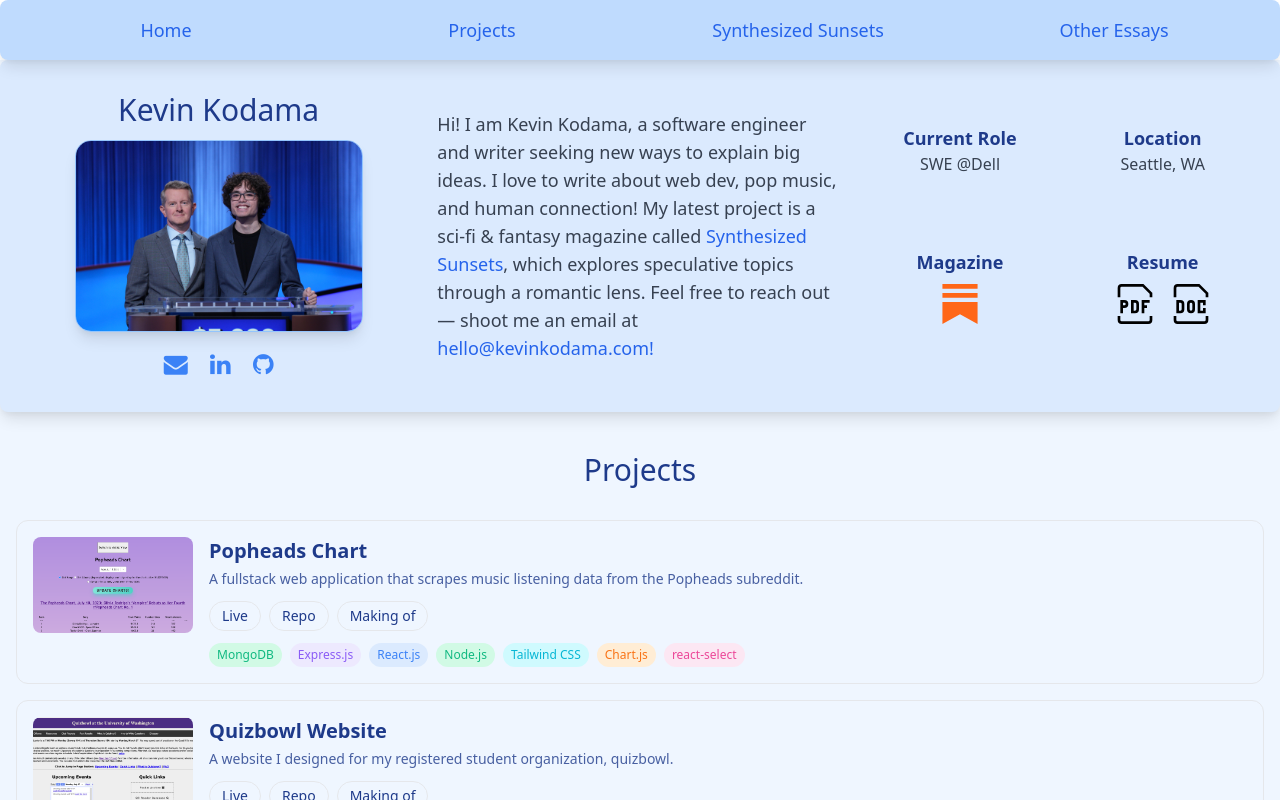
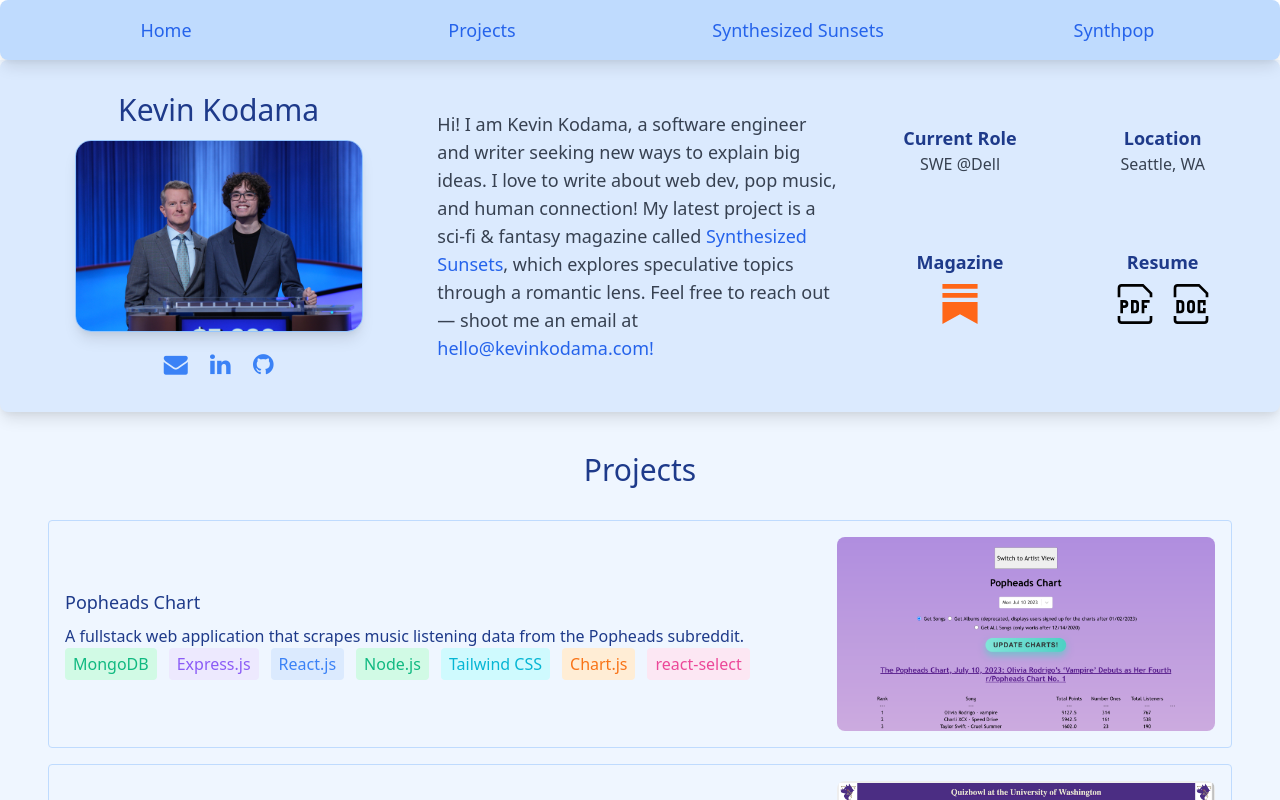
Before and after one commit to stackofstarfruit/kevin-kodama, a SvelteKit app: page / in a window 1280 px wide. Shown: the top 800 px of the page. Built offline with nearby package versions, Linux system fonts and the light colour scheme.

Commit message:
Fix UI rendering issues and update README

```diff
--- a/src/components/ProjectCard.svelte
+++ b/src/components/ProjectCard.svelte
@@ -1,4 +1,6 @@
 <script lang="ts">
+  import type { Tool } from "../types/Tool";
+
   export let detailsHref: string;
 
   export let title: string;
@@ -7,64 +9,89 @@
   export let projectLink: string;
   export let repoLink: string;
   export let makingOfLink: string;
-  export let tools: { name: string; link: string; color: string }[];
+  export let tools: Tool[] = [];
 </script>
 
-<article class="relative rounded-xl border p-4 hover:shadow-md transition">
-  <!-- The “whole card” link overlay -->
+<div
+  class="relative border border-blue-200 ml-8 mr-8 mb-1 p-4 rounded transform transition-all duration-200 hover:z-50 hover:scale-105 hover:shadow-lg flex flex-col md:flex-row justify-between items-center"
+>
+  <!-- Whole-card click target -->
   <a
     href={detailsHref}
     aria-label={`Open ${title}`}
     class="absolute inset-0 z-0"
   ></a>
 
-  <!-- Actual content sits above the overlay -->
-  <div class="relative z-10 flex gap-4">
-    <img src={imageLink} alt={title} class="w-40 h-24 object-cover rounded-lg" />
+  <div class="relative z-10 w-full md:w-2/3">
+    <h2 class="text-lg mb-2">{title}</h2>
+    <p>{description}</p>
 
-    <div class="flex-1">
-      <h3 class="text-xl font-semibold">{title}</h3>
-      <p class="text-sm opacity-80 mt-1">{description}</p>
-
-      <div class="mt-3 flex flex-wrap gap-2">
+    <div class="flex flex-wrap" id="tools">
+      {#each tools as tool (tool.name)}
         <a
-          class="text-sm px-3 py-1 rounded-full border hover:bg-gray-100"
-          href={projectLink}
+          href={tool.link}
           target="_blank"
           rel="noopener noreferrer"
+          class={`px-2 py-1 mr-3 rounded hover:text-white ${tool.color} relative z-20`}
+          on:click|stopPropagation
         >
-          Live
+          {tool.name}
         </a>
-
-        <a
-          class="text-sm px-3 py-1 rounded-full border hover:bg-gray-100"
-          href={repoLink}
-          target="_blank"
-          rel="noopener noreferrer"
-        >
-          Repo
-        </a>
-
-        <a
-          class="text-sm px-3 py-1 rounded-full border hover:bg-gray-100"
-          href={makingOfLink}
-        >
-          Making of
-        </a>
-      </div>
-
-      <div class="mt-3 flex flex-wrap gap-2">
-        {#each tools as tool}
-          <a
-            class={"text-xs px-2 py-1 rounded-full transition " + tool.color}
-            href={tool.link}
-            target="_blank"
-            rel="noopener noreferrer"
-          >
-            {tool.name}
-          </a>
-        {/each}
-      </div>
+      {/each}
     </div>
   </div>
-</article>
+
+  <!-- group is important so we can toggle pointer-events on the overlay -->
+  <div class="relative z-10 w-full md:w-1/3 mt-4 md:mt-0 md:ml-4 group">
+    <!-- Make the image itself clickable (works because overlay below will not intercept clicks when hidden) -->
+    <a
+      href={projectLink}
+      target="_blank"
+      rel="noopener noreferrer"
+      class="relative z-20 block"
+      on:click|stopPropagation
+    >
+      <img
+        src={imageLink}
+        alt={title}
+        class="rounded-lg w-full h-auto transition-opacity duration-200 group-hover:opacity-50"
+      />
+    </a>
+
+    <!-- KEY FIX: when opacity is 0, this must NOT eat clicks -->
+    <div
+      class="absolute top-0 left-0 w-full h-full flex flex-col items-center justify-center bg-black bg-opacity-50 opacity-0 pointer-events-none group-hover:opacity-100 group-hover:pointer-events-auto transition-opacity duration-200 space-y-4"
+    >
+      <a
+        href={repoLink}
+        target="_blank"
+        rel="noopener noreferrer"
+        on:click|stopPropagation
+        class="px-4 py-2 flex items-center space-x-2 bg-gray-800 text-white rounded pointer-events-auto relative z-30"
+      >
+        <i class="fa fa-github"></i>
+        <span>Github</span>
+      </a>
+
+      <a
+        href={projectLink}
+        target="_blank"
+        rel="noopener noreferrer"
+        on:click|stopPropagation
+        class="px-4 py-2 flex items-center space-x-2 bg-green-500 text-white rounded pointer-events-auto relative z-30"
+      >
+        <i class="fa fa-link"></i>
+        <span>Project</span>
+      </a>
+
+      <a
+        href={makingOfLink}
+        on:click|stopPropagation
+        class="px-4 py-2 flex items-center space-x-2 bg-yellow-500 text-white rounded pointer-events-auto relative z-30"
+      >
+        <i class="fa fa-pencil"></i>
+        <span>Making Of</span>
+      </a>
+    </div>
+  </div>
+</div>
--- a/src/lib/index.ts
+++ /dev/null
@@ -1 +0,0 @@
-// place files you want to import through the `$lib` alias in this folder.
--- a/src/routes/+layout.svelte
+++ b/src/routes/+layout.svelte
@@ -15,7 +15,7 @@
     <li><a href="/" class="text-blue-600 hover:text-blue-700">Home</a></li>
     <li><a href="#projects" class="text-blue-600 hover:text-blue-700">Projects</a></li>
     <li><a href="#synthesized-sunsets" class="text-blue-600 hover:text-blue-700">Synthesized Sunsets</a></li>
-    <li><a href="#other-essays" class="text-blue-600 hover:text-blue-700">Other Essays</a></li>
+    <li><a href="#other-essays" class="text-blue-600 hover:text-blue-700">Synthpop</a></li>
   </ul>
 </nav>
 
--- a/src/routes/quizbowl-website/+page.svelte
+++ b/src/routes/quizbowl-website/+page.svelte
@@ -1,17 +1,19 @@
 <script lang="ts">
   import TableOfContents from "./components/TableOfContents.svelte";
-    import SiteBeginnings from './components/SiteBeginnings.svelte';
-    import LandingPage from './components/LandingPage.svelte';
-    import JavaScriptAdventures from './components/JavaScriptAdventures.svelte';
-    import FleshingOutSite from './components/FleshingOutSite.svelte';
-    import ReactiveCSSFeatures from './components/ReactiveCSSFeatures.svelte';
-    import Conclusion from './components/Conclusion.svelte';
+  import SiteBeginnings from "./components/SiteBeginnings.svelte";
+  import LandingPage from "./components/LandingPage.svelte";
+  import JavaScriptAdventures from "./components/JavaScriptAdventures.svelte";
+  import FleshingOutSite from "./components/FleshingOutSite.svelte";
+  import ReactiveCSSFeatures from "./components/ReactiveCSSFeatures.svelte";
+  import Conclusion from "./components/Conclusion.svelte";
 
-    import { onMount } from 'svelte';
+  import { onMount } from "svelte";
+
   let loading = true;
+
   onMount(async () => {
     // Replace with actual loading logic
-      await new Promise(resolve => setTimeout(resolve, 2000)); // simulate a 2 second delay for loading
+    await new Promise((resolve) => setTimeout(resolve, 2000)); // simulate a 2 second delay for loading
     loading = false;
   });
 </script>
@@ -20,32 +22,43 @@
   <title>Quizbowl Website</title>
 </svelte:head>
 
-<body class="bg-blue-50 text-blue-900 p-6">
-  <h1 class="text-4xl px-4 mt-10 mb-10" id="quizbowl-header">Quizbowl Website (Winter 2020 - Spring 2023)</h1>
+<main class="bg-blue-50 text-blue-900 p-6">
+  <h1 class="text-4xl px-4 mt-10 mb-10" id="quizbowl-header">
+    Quizbowl Website (Winter 2020 - Spring 2023)
+  </h1>
 
   {#if loading}
-  <div id="new-site-loading" class="border-solid border-black border-2 w-5/6 h-96 my-8 mx-auto flex items-center justify-center">
+    <div
+      id="new-site-loading"
+      class="border-solid border-black border-2 w-5/6 h-96 my-8 mx-auto flex items-center justify-center"
+    >
       <p class="text-3xl text-center">LOADING PROJECT...</p>
     </div>
   {:else}
-  <iframe id="new-site" class="border-solid border-black border-2 w-5/6 h-96 my-8 mx-auto" title="Quizbowl Website Preview" src="https://students.washington.edu/quizbowl"></iframe>
+    <iframe
+      id="new-site"
+      class="border-solid border-black border-2 w-5/6 h-96 my-8 mx-auto"
+      title="Quizbowl Website Preview"
+      src="https://students.washington.edu/quizbowl"
+    ></iframe>
   {/if}
 
   <article class="text-lg font-medium text-gray-700">
-    <p class="mb-6">From 2020 to 2023, I was the webmaster and sometimes-president of quizbowl at the University of Washington. Quizbowl is a fast-paced academic competition centered around the quick recall of facts. However, the supply of centralized quizbowl resources is limited. I hoped to address this by creating a club website that collected not just club-specific resources, but also resources applicable to all of quizbowl. Below is a timeline of how the website came to be. While not all of this information is technical, I hope it will shed some light on my development process.</p>
+    <p class="mb-6">
+      From 2020 to 2023, I was the webmaster and sometimes-president of quizbowl at the University of
+      Washington. Quizbowl is a fast-paced academic competition centered around the quick recall of facts.
+      However, the supply of centralized quizbowl resources is limited. I hoped to address this by creating a
+      club website that collected not just club-specific resources, but also resources applicable to all of
+      quizbowl. Below is a timeline of how the website came to be. While not all of this information is
+      technical, I hope it will shed some light on my development process.
+    </p>
 
     <TableOfContents />
-
     <SiteBeginnings />
-
     <LandingPage />
-
     <JavaScriptAdventures />
-
     <FleshingOutSite />
-
     <ReactiveCSSFeatures />
-
     <Conclusion />
   </article>
-</body>
+</main>
```
Also changed, not shown: src/routes/popheads-chart/+page.svelte (+53 -24 lines), src/routes/wandering-inn/+page.svelte (+81 -14 lines), 1 other file (tests, documents, lock files or other folders). Lines whose indentation alone changed are shown as unchanged.
